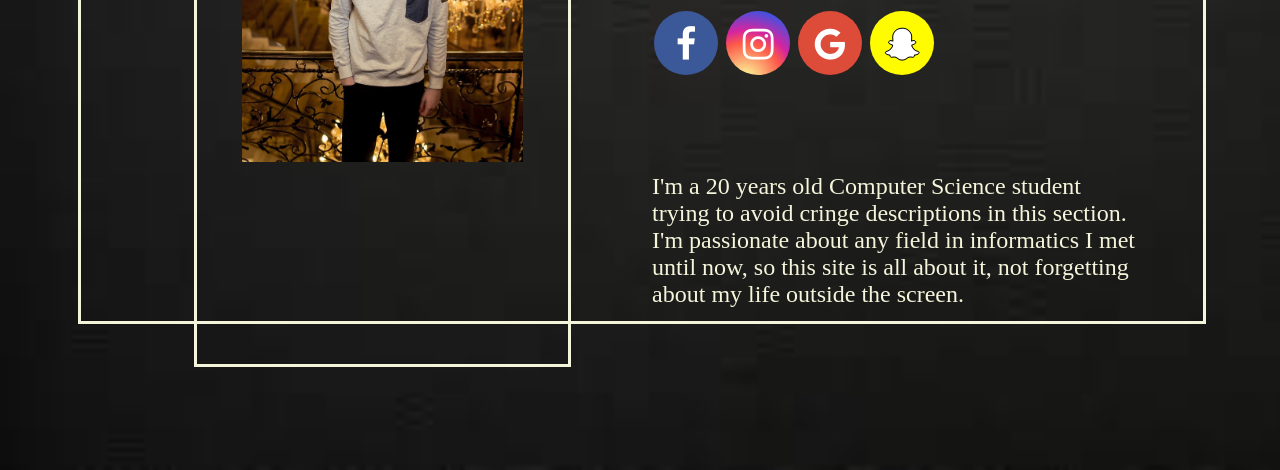
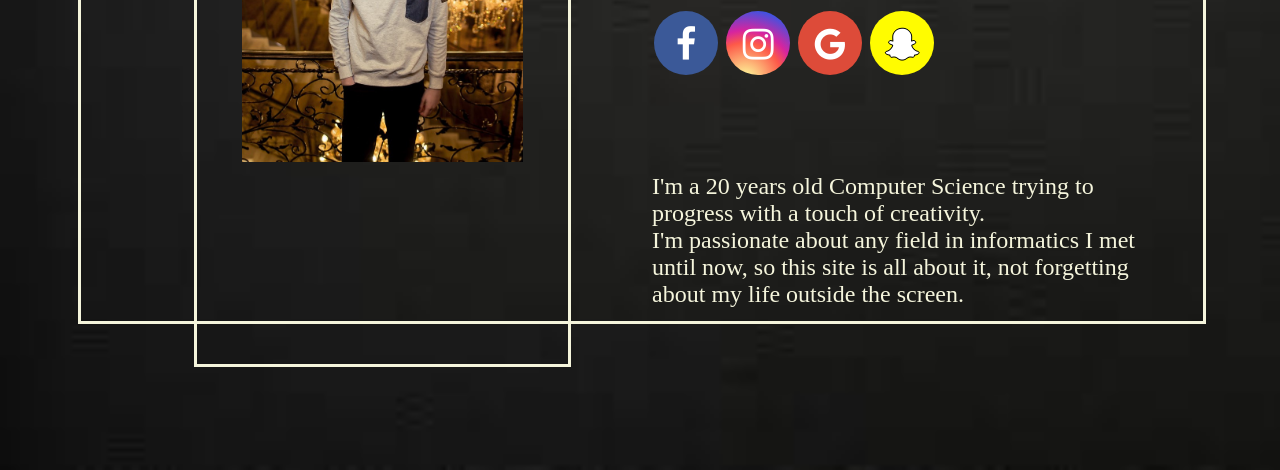
Before and after one commit to dragos231456/PERSONAL-SITE, a plain HTML site: page index.html in a window 1280 px wide. Shown: the part 330-800 px from the top of the page. Drawn offline with Linux system fonts and the light colour scheme; a web font is replaced by a local one.

Commit message:
Update index.html

```diff
--- a/index.html
+++ b/index.html
@@ -48,7 +48,7 @@
 			<a href="#" class="fa fa-google"></a>
 			<a href="#" class="fa fa-snapchat-ghost"></a>
 
-			<p class="texxt">I'm a 20 years old Computer Science student trying to avoid cringe descriptions in this section.
+			<p class="texxt">I'm a 20 years old Computer Science trying to progress with a touch of creativity.
 			<br> I'm passionate about any field in informatics I met until now, so this site is all about it, not forgetting about my life outside the screen.
 			</p>
 		</div>
```
